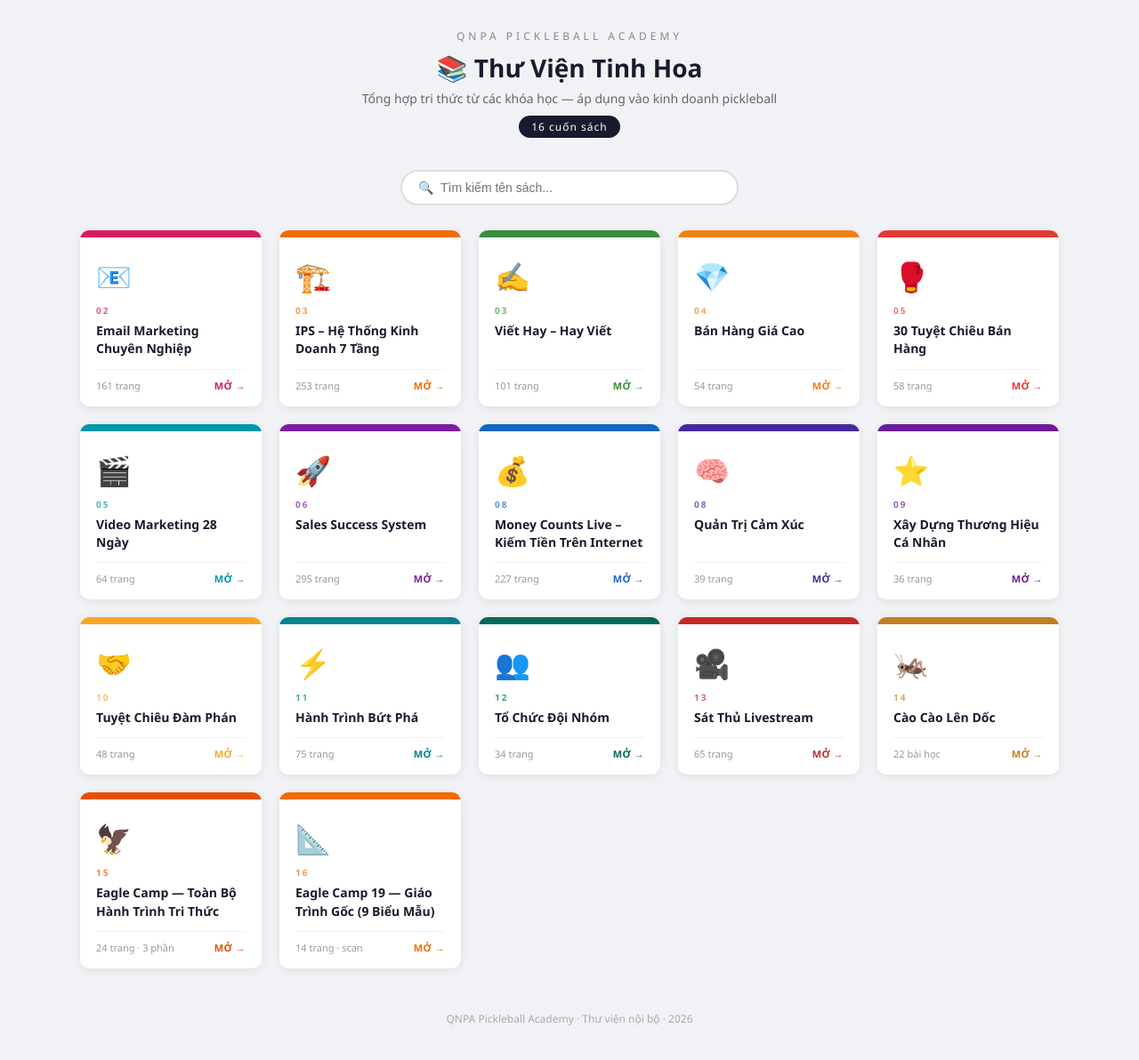
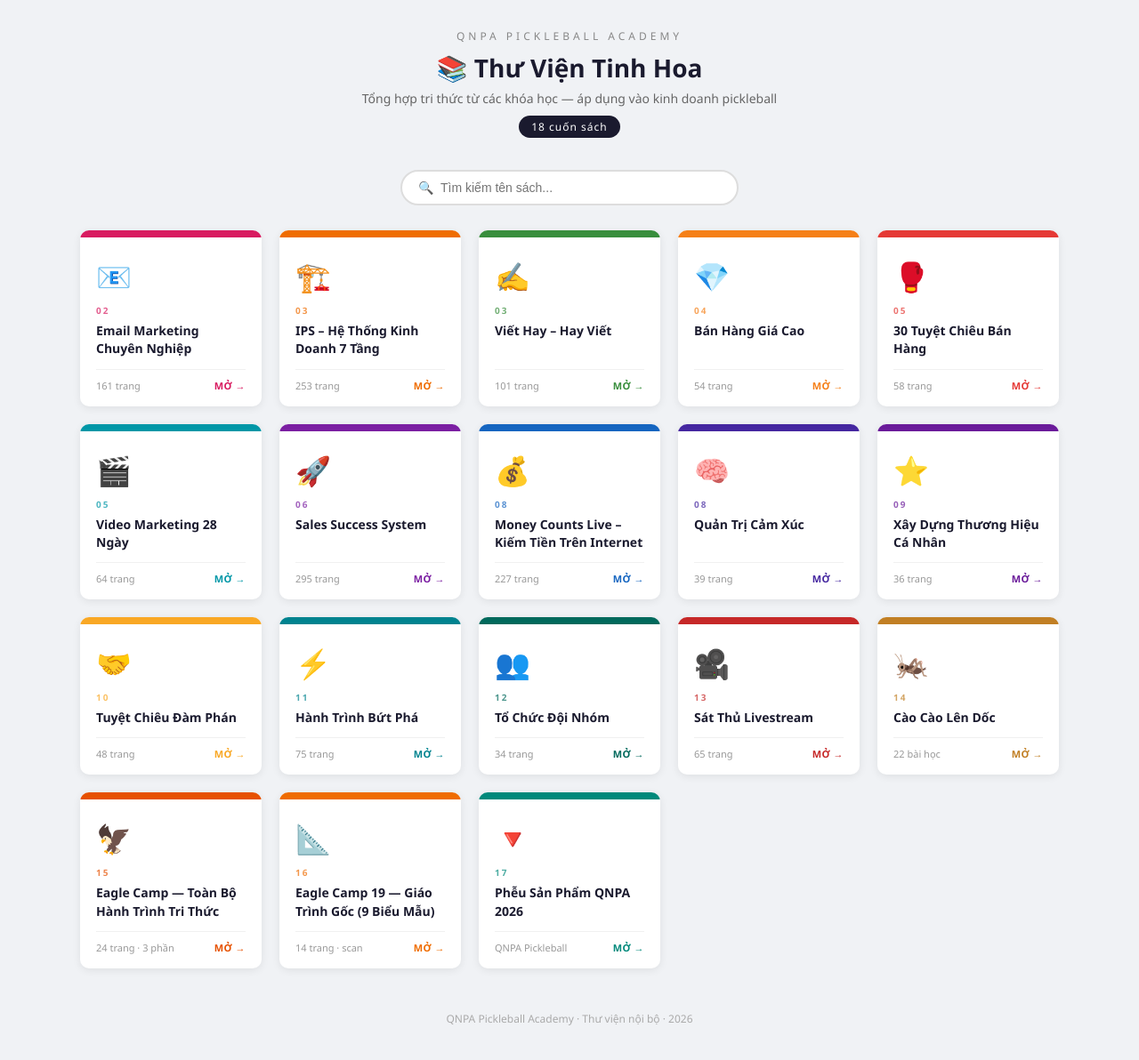
Before and after one commit to damthanhhoa277/qnpa-agent, a plain HTML site: page THU-VIEN-SACH.html in a window 1280 px wide. Shown: the whole page at 89% size. Drawn offline with Linux system fonts and the light colour scheme.

Commit message:
thu vien: them the Pheu San Pham QNPA 2026 (truoc bi mo coi), sua so dem 18

```diff
--- a/THU-VIEN-SACH.html
+++ b/THU-VIEN-SACH.html
@@ -55,7 +55,7 @@ body{background:#f0f2f5;font-family:'Segoe UI',Arial,sans-serif;min-height:100vh
   <div class="lib-logo">QNPA Pickleball Academy</div>
   <div class="lib-title">📚 Thư Viện Tinh Hoa</div>
   <div class="lib-sub">Tổng hợp tri thức từ các khóa học — áp dụng vào kinh doanh pickleball</div>
-  <div class="lib-count" id="total-count">16 cuốn sách</div>
+  <div class="lib-count" id="total-count">18 cuốn sách</div>
 </div>
 
 <div class="search-bar">
@@ -285,6 +285,19 @@ body{background:#f0f2f5;font-family:'Segoe UI',Arial,sans-serif;min-height:100vh
     </div>
   </a>
 
+  <a class="book-card" href="pheu-san-pham-qnpa-2026.html" target="_blank">
+    <div class="book-spine" style="background:#00897b"></div>
+    <div class="book-cover">
+      <div class="book-icon">🔻</div>
+      <div class="book-num" style="color:#00897b">17</div>
+      <div class="book-title">Phễu Sản Phẩm QNPA 2026</div>
+      <div class="book-footer">
+        <span class="book-pages">QNPA Pickleball</span>
+        <span class="book-open" style="color:#00897b">Mở →</span>
+      </div>
+    </div>
+  </a>
+
 </div>
 
 <div class="lib-footer">
```
